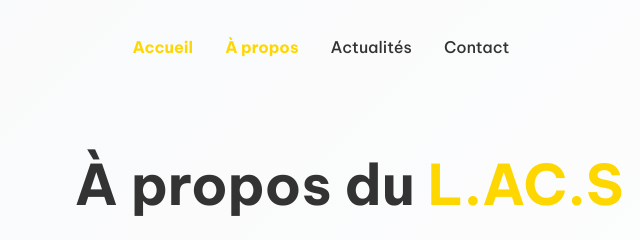
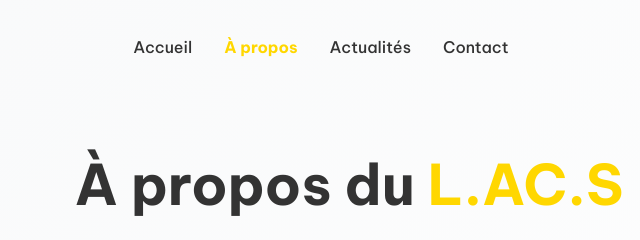
Before and after one commit to epiphane-gedeon/lacs, a plain HTML site: page Landing/apropos.html in a window 1280 px wide. Shown: the top 240 px of the page, 291-931 px from the left. Drawn offline with Linux system fonts and the light colour scheme.

Commit message:
new commit

```diff
--- a/Landing/apropos.html
+++ b/Landing/apropos.html
@@ -1020,7 +1020,7 @@
                             <!-- <span class="tagline">LABORATOIRE D'ACCÉLÉRATION SCIENTIFIQUE</span> -->
                         </div>
                     </li>
-                    <li><a href="index.html#accueil" class="nav-link active">Accueil</a></li>
+                    <li><a href="index.html#accueil" class="nav-link">Accueil</a></li>
                     <li><a href="apropos.html" class="nav-link active">À propos</a></li>
                     <li><a href="actualites.html" class="nav-link">Actualités</a></li>
                     <li><a href="contact.html" class="nav-link">Contact</a></li>
```
Also changed, not shown: Landing/inscription.html (+0 -2 lines).
